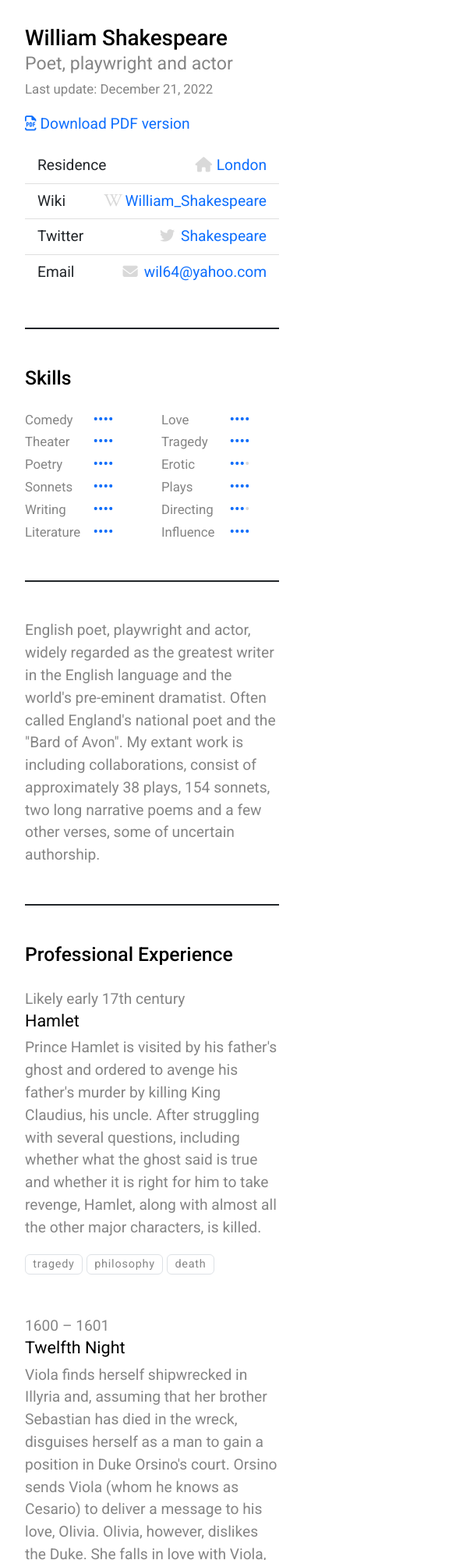
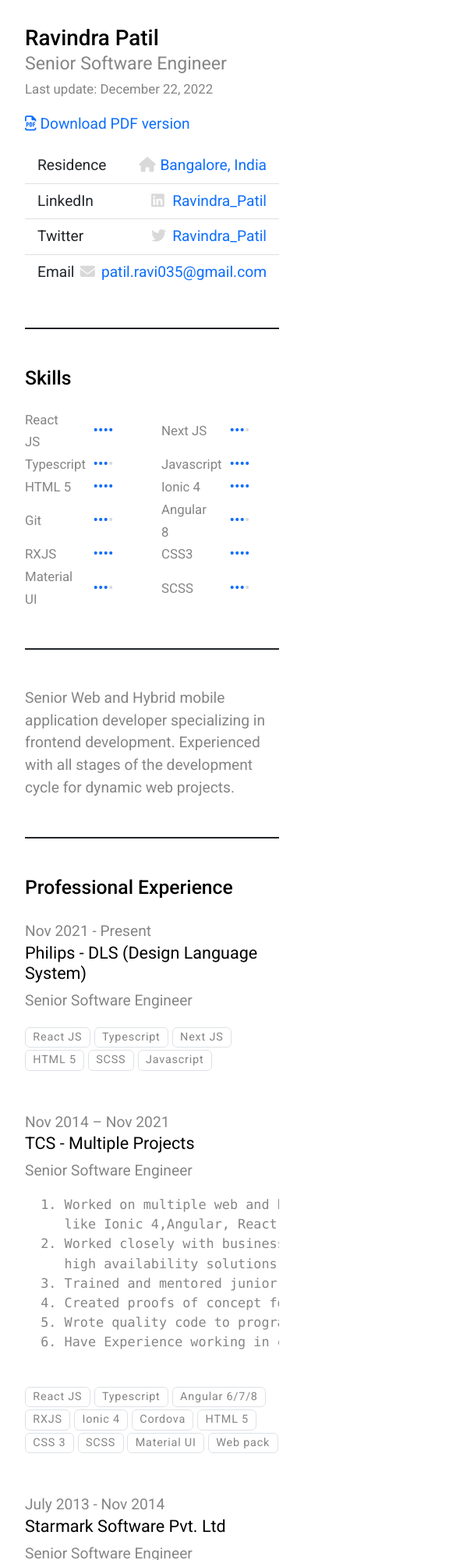
Before and after one commit to patil035/myresume, a plain HTML site: page index.html in a window 390 px wide. Shown: the top 2000 px of the page at 78% size, 585 px wide, since content can reach past the window. Drawn offline with nearby package versions, Linux system fonts and the light colour scheme.

Commit message:
Deploying to gh-pages from  @ d5df888e7e85a449f508b3edf283b1dc0a6142b5 🚀

```diff
--- a/index.html
+++ b/index.html
@@ -3,7 +3,7 @@
 <head>
     <meta charset="UTF-8"/>
     <meta name="viewport" content="width=device-width, initial-scale=1">
-    <title>William Shakespeare. Poet, playwright and actor</title>
+    <title>Ravindra Patil. Senior Software Engineer</title>
     <link rel="icon" href="favicon.ico" type="image/x-icon"/>
     <link rel="preconnect" href="https://fonts.googleapis.com">
     <link rel="preconnect" href="https://fonts.gstatic.com" crossorigin>
@@ -19,15 +19,15 @@
         <div class="row">
             <div class="col-print-6 col-12 col-md-4 d-flex justify-content-between flex-column">
                 <div>
-                    <h1 class="mb-0">William Shakespeare</h1>
-                    <div class="fs-3">Poet, playwright and actor</div>
+                    <h1 class="mb-0">Ravindra Patil</h1>
+                    <div class="fs-3">Senior Software Engineer</div>
                 </div>
                 <div>
                     <p>
-                        <time datetime="" class="small">Last update: December 21, 2022</time>
+                        <time datetime="" class="small">Last update: December 22, 2022</time>
                     </p>
                     <p>
-                        <span class="screen"><a href="william-shakespeare.poet-playwright-and-actor.pdf"><i class="far fa-file-pdf"></i>Download PDF version</a></span>
+                        <span class="screen"><a href="ravindra-patil.senior-software-engineer.pdf"><i class="far fa-file-pdf"></i>Download PDF version</a></span>
                         <span class="print">Up-to-date version of CV is available at <a href="https://patil035.github.io/myresume"
                                                                                         class="text-nowrap"><i
                             class="fab fa-github" aria-hidden="true"></i>https://patil035.github.io/myresume</a></span>
@@ -41,21 +41,21 @@
                 <ul class="list-group list-group-flush">
                     <li class="list-group-item d-flex justify-content-between align-items-start">
                         <span class="text-nowrap">Residence</span>
-                        <span class="text-nowrap"><a href="https://www.google.com/maps/place/London,+UK/@51.5285582,-0.2416814,11z/data=!3m1!4b1!4m5!3m4!1s0x47d8a00baf21de75:0x52963a5addd52a99!8m2!3d51.5072178!4d-0.1275862"><i class="fa fa-home fact-icon"></i>London</a></span>
+                        <span class="text-nowrap"><a href="https://www.google.com/maps/place/Bengaluru,+Karnataka/@12.9544595,77.3012657,10z/data=!3m1!4b1!4m5!3m4!1s0x3bae1670c9b44e6d:0xf8dfc3e8517e4fe0!8m2!3d12.9715987!4d77.5945627"><i class="fa fa-home fact-icon"></i>Bangalore, India</a></span>
                     </li>
                     <li class="list-group-item d-flex justify-content-between align-items-start">
-                        <span class="text-nowrap">Wiki</span>
-                        <span class="text-nowrap"><a href="https://en.wikipedia.org/wiki/William_Shakespeare">
-                  <i class="fa-brands fa-wikipedia-w fact-icon"></i>William_Shakespeare
+                        <span class="text-nowrap">LinkedIn</span>
+                        <span class="text-nowrap"><a href="https://www.linkedin.com/in/ravindra-patil-08791720">
+                  <i class="fab fa-linkedin fact-icon"></i>Ravindra_Patil
                 </a></span>
                     </li>
                     <li class="list-group-item d-flex justify-content-between align-items-start">
                         <span class="text-nowrap">Twitter</span>
-                        <span class="text-nowrap"><a href="https://twitter.com/shakespeare"><i class="fa-brands fa-twitter fact-icon"></i>Shakespeare</a></span>
+                        <span class="text-nowrap"><a href="hhttps://twitter.com/PatilRavi035"><i class="fa-brands fa-twitter fact-icon"></i>Ravindra_Patil</a></span>
                     </li>
                     <li class="list-group-item d-flex justify-content-between align-items-start">
                         <span class="text-nowrap">Email</span>
-                        <span class="text-nowrap"><a href="mailto:wil64@yahoo.com"><i class="fa fa-envelope fact-icon"></i>wil64@yahoo.com</a></span>
+                        <span class="text-nowrap"><a href="mailto:patil.ravi035@gmail.com"><i class="fa fa-envelope fact-icon"></i>patil.ravi035@gmail.com</a></span>
                     </li>
                 </ul>
             </div>
@@ -66,7 +66,7 @@
         <h3 class="h2 screen mb-4">Skills</h3>
         <div class="row align-items-center">
             <div class="col-print-1 col-3 col-md-2 col-lg-1 text-right">
-                <small>Comedy</small>
+                <small>React JS</small>
             </div>
             <div class="col-print-1 col-3 col-md-2 col-lg-1">
                 <div class="skills">
@@ -74,7 +74,23 @@
                 </div>
             </div>
             <div class="col-print-1 col-3 col-md-2 col-lg-1 text-right">
-                <small>Love</small>
+                <small>Next JS</small>
+            </div>
+            <div class="col-print-1 col-3 col-md-2 col-lg-1">
+                <div class="skills">
+                    <div class="skills-bar" style="width: 75%"></div>
+                </div>
+            </div>
+            <div class="col-print-1 col-3 col-md-2 col-lg-1 text-right">
+                <small>Typescript</small>
+            </div>
+            <div class="col-print-1 col-3 col-md-2 col-lg-1">
+                <div class="skills">
+                    <div class="skills-bar" style="width: 75%"></div>
+                </div>
+            </div>
+            <div class="col-print-1 col-3 col-md-2 col-lg-1 text-right">
+                <small>Javascript</small>
             </div>
             <div class="col-print-1 col-3 col-md-2 col-lg-1">
                 <div class="skills">
@@ -82,7 +98,7 @@
                 </div>
             </div>
             <div class="col-print-1 col-3 col-md-2 col-lg-1 text-right">
-                <small>Theater</small>
+                <small>HTML 5</small>
             </div>
             <div class="col-print-1 col-3 col-md-2 col-lg-1">
                 <div class="skills">
@@ -90,7 +106,7 @@
                 </div>
             </div>
             <div class="col-print-1 col-3 col-md-2 col-lg-1 text-right">
-                <small>Tragedy</small>
+                <small>Ionic 4</small>
             </div>
             <div class="col-print-1 col-3 col-md-2 col-lg-1">
                 <div class="skills">
@@ -98,7 +114,23 @@
                 </div>
             </div>
             <div class="col-print-1 col-3 col-md-2 col-lg-1 text-right">
-                <small>Poetry</small>
+                <small>Git</small>
+            </div>
+            <div class="col-print-1 col-3 col-md-2 col-lg-1">
+                <div class="skills">
+                    <div class="skills-bar" style="width: 75%"></div>
+                </div>
+            </div>
+            <div class="col-print-1 col-3 col-md-2 col-lg-1 text-right">
+                <small>Angular 8</small>
+            </div>
+            <div class="col-print-1 col-3 col-md-2 col-lg-1">
+                <div class="skills">
+                    <div class="skills-bar" style="width: 75%"></div>
+                </div>
+            </div>
+            <div class="col-print-1 col-3 col-md-2 col-lg-1 text-right">
+                <small>RXJS</small>
             </div>
             <div class="col-print-1 col-3 col-md-2 col-lg-1">
                 <div class="skills">
@@ -106,7 +138,15 @@
                 </div>
             </div>
             <div class="col-print-1 col-3 col-md-2 col-lg-1 text-right">
-                <small>Erotic</small>
+                <small>CSS3</small>
+            </div>
+            <div class="col-print-1 col-3 col-md-2 col-lg-1">
+                <div class="skills">
+                    <div class="skills-bar" style="width: 100%"></div>
+                </div>
+            </div>
+            <div class="col-print-1 col-3 col-md-2 col-lg-1 text-right">
+                <small>Material UI</small>
             </div>
             <div class="col-print-1 col-3 col-md-2 col-lg-1">
                 <div class="skills">
@@ -114,109 +154,131 @@
                 </div>
             </div>
             <div class="col-print-1 col-3 col-md-2 col-lg-1 text-right">
-                <small>Sonnets</small>
-            </div>
-            <div class="col-print-1 col-3 col-md-2 col-lg-1">
-                <div class="skills">
-                    <div class="skills-bar" style="width: 100%"></div>
-                </div>
-            </div>
-            <div class="col-print-1 col-3 col-md-2 col-lg-1 text-right">
-                <small>Plays</small>
-            </div>
-            <div class="col-print-1 col-3 col-md-2 col-lg-1">
-                <div class="skills">
-                    <div class="skills-bar" style="width: 100%"></div>
-                </div>
-            </div>
-            <div class="col-print-1 col-3 col-md-2 col-lg-1 text-right">
-                <small>Writing</small>
-            </div>
-            <div class="col-print-1 col-3 col-md-2 col-lg-1">
-                <div class="skills">
-                    <div class="skills-bar" style="width: 100%"></div>
-                </div>
-            </div>
-            <div class="col-print-1 col-3 col-md-2 col-lg-1 text-right">
-                <small>Directing</small>
+                <small>SCSS</small>
             </div>
             <div class="col-print-1 col-3 col-md-2 col-lg-1">
                 <div class="skills">
                     <div class="skills-bar" style="width: 75%"></div>
                 </div>
             </div>
-            <div class="col-print-1 col-3 col-md-2 col-lg-1 text-right">
-                <small>Literature</small>
-            </div>
-            <div class="col-print-1 col-3 col-md-2 col-lg-1">
-                <div class="skills">
-                    <div class="skills-bar" style="width: 100%"></div>
-                </div>
-            </div>
-            <div class="col-print-1 col-3 col-md-2 col-lg-1 text-right">
-                <small>Influence</small>
-            </div>
-            <div class="col-print-1 col-3 col-md-2 col-lg-1">
-                <div class="skills">
-                    <div class="skills-bar" style="width: 100%"></div>
-                </div>
-            </div>
         </div>
     </div>
 
     <div class="border-bottom border-2 border-print-0 border-dark mb-5 pb-5 pb-print-0 mb-print-1">
-        English poet, playwright and actor, widely regarded as the greatest writer in the English language
-        and the world's pre-eminent dramatist. Often called England's national poet and the "Bard of Avon".
-        My extant work is including collaborations, consist of approximately 38 plays, 154 sonnets,
-        two long narrative poems and a few other verses, some of uncertain authorship.
+        Senior Web and Hybrid mobile application developer specializing in frontend
+        development. Experienced with all stages of the development cycle for
+        dynamic web projects.
     </div>
 
     <div class="border-bottom border-2 border-print-0 border-dark mb-5 pb-5 pb-print-0 mb-print-1">
         <h2 class="mb-4">Professional Experience</h2>
         <div class="row d-block d-md-flex mb-5">
             <div class="col-md-2 pt-1">
-                Likely early 17th century
+                Nov 2021 - Present
             </div>
             <div class="col-md-10">
-                <h3 class="fs-4 fw-normal">Hamlet</h3>
+                <h3 class="fs-4 fw-normal">Philips - DLS (Design Language System)</h3>
 
-                <div><p>Prince Hamlet is visited by his father&#39;s ghost and ordered to avenge his father&#39;s murder by killing King Claudius, his uncle. After struggling with several questions, including whether what the ghost said is true and whether it is right for him to take revenge, Hamlet, along with almost all the other major characters, is killed.</p></div>
+                <p>Senior Software Engineer</p>
+
+                <div></div>
 
                 <p>
-                    <span class="badge text-body border border-1">tragedy</span>
-                    <span class="badge text-body border border-1">philosophy</span>
-                    <span class="badge text-body border border-1">death</span>
+                    <span class="badge text-body border border-1">React JS</span>
+                    <span class="badge text-body border border-1">Typescript</span>
+                    <span class="badge text-body border border-1">Next JS</span>
+                    <span class="badge text-body border border-1">HTML 5</span>
+                    <span class="badge text-body border border-1">SCSS</span>
+                    <span class="badge text-body border border-1">Javascript</span>
                 </p>
             </div>
         </div>
         <div class="row d-block d-md-flex mb-5">
             <div class="col-md-2 pt-1">
-                1600 – 1601
+                Nov 2014 – Nov 2021
             </div>
             <div class="col-md-10">
-                <h3 class="fs-4 fw-normal">Twelfth Night</h3>
+                <h3 class="fs-4 fw-normal">TCS - Multiple Projects</h3>
 
-                <div><p>Viola finds herself shipwrecked in Illyria and, assuming that her brother Sebastian has died in the wreck, disguises herself as a man to gain a position in Duke Orsino&#39;s court. Orsino sends Viola (whom he knows as Cesario) to deliver a message to his love, Olivia. Olivia, however, dislikes the Duke. She falls in love with Viola, who she thinks is a man. Eventually, Viola&#39;s brother Sebastian, who in fact was unharmed in the wreck, reappears. At a critical moment, Viola&#39;s true identity is revealed when members of the court notice the similarities between her and Sebastian. Olivia quickly falls in love with Sebastian, and Viola confesses her love for the Duke.</p></div>
+                <p>Senior Software Engineer</p>
+
+                <div><pre><code>  1. Worked on multiple web and hybrid mobile application development using various latest technologies
+     like Ionic 4,Angular, React JS, Typescript, HTML 5, Javascript and CSS3.
+  2. Worked closely with business analysts, development teams and infrastructure specialists to deliver
+     high availability solutions for mission critical applications.
+  3. Trained and mentored junior developers and Engineers, teaching skills like React JS and Angular.
+  4. Created proofs of concept for innovative new solutions.
+  5. Wrote quality code to program complete applications.
+  6. Have Experience working in client locations and worked in KLM(2.6 years), Amsterdam, Netherlands.
+  </code></pre></div>
 
                 <p>
-                    <span class="badge text-body border border-1">comedy</span>
-                    <span class="badge text-body border border-1">love</span>
+                    <span class="badge text-body border border-1">React JS</span>
+                    <span class="badge text-body border border-1">Typescript</span>
+                    <span class="badge text-body border border-1">Angular 6/7/8</span>
+                    <span class="badge text-body border border-1">RXJS</span>
+                    <span class="badge text-body border border-1">Ionic 4</span>
+                    <span class="badge text-body border border-1">Cordova</span>
+                    <span class="badge text-body border border-1">HTML 5</span>
+                    <span class="badge text-body border border-1">CSS 3</span>
+                    <span class="badge text-body border border-1">SCSS</span>
+                    <span class="badge text-body border border-1">Material UI</span>
+                    <span class="badge text-body border border-1">Web pack</span>
+                </p>
+            </div>
+        </div>
+        <div class="row d-block d-md-flex mb-5">
+            <div class="col-md-2 pt-1">
+                July 2013 - Nov 2014
+            </div>
+            <div class="col-md-10">
+                <h3 class="fs-4 fw-normal">Starmark Software Pvt. Ltd</h3>
+
+                <p>Senior Software Engineer</p>
+
+                <div><pre><code>  1. Developed Health Care Product using programming languages like Angular, Javascript, Cordova using
+     Telerik app builder tool.
+  2. Application developed for Android and iOS platforms.
+  3. Designed frontend architecture for the application.
+  4. Deployed application to Apple store and Android play store multiple times.
+  5. Got appreciation for on time completion of the application and
+     for the quality coding.
+  </code></pre></div>
+
+                <p>
+                    <span class="badge text-body border border-1">HTML 5</span>
+                    <span class="badge text-body border border-1">Javascript</span>
+                    <span class="badge text-body border border-1">Angular</span>
+                    <span class="badge text-body border border-1">Cordova</span>
+                    <span class="badge text-body border border-1">Telerik app builder tool</span>
                 </p>
             </div>
         </div>
         <div class="row d-block d-md-flex">
             <div class="col-md-2 pt-1">
-                1595–1596, with a possible early draft written in 1591
+                April 2011 - June 2013
             </div>
             <div class="col-md-10">
-                <h3 class="fs-4 fw-normal">The Tragedy of Romeo and Juliet</h3>
+                <h3 class="fs-4 fw-normal">Radix Web</h3>
 
-                <div><p>In Verona, Italy, two families, the Montagues and the Capulets, are in the midst of a bloody feud. Romeo, a Montague, and Juliet, a Capulet, fall in love and struggle to maintain their relationship in the face of familial hatred. After Romeo kills Juliet&#39;s cousin Tybalt in a fit of passion, things fall apart. Both lovers eventually commit suicide within minutes of each other, and the feuding families make peace over their recent grief.</p></div>
+                <p>Software Engineer</p>
+
+                <div><pre><code>  1. Worked on multiple Web and Hybrid mobile application development using Cordova/Phonegap, HTML5, CSS, Jquery
+     Mobile and Javascript technologies.
+  2. Created executables binaries files(ipa and apk) using Cordova/Phonegap for multiple mobile platforms.
+  3. Submitting Android and iOS executable files to Apple Store and
+     Google Play store.
+  4. Deployed application to Apple store and Android play store multiple times.
+  5. Got appreciation for on time completion of the application and
+     for the quality coding.
+  </code></pre></div>
 
                 <p>
-                    <span class="badge text-body border border-1">tragedy</span>
-                    <span class="badge text-body border border-1">death</span>
-                    <span class="badge text-body border border-1">love</span>
+                    <span class="badge text-body border border-1">HTML 5</span>
+                    <span class="badge text-body border border-1">Javascript</span>
+                    <span class="badge text-body border border-1">Angular</span>
+                    <span class="badge text-body border border-1">CSS</span>
+                    <span class="badge text-body border border-1">Jquery</span>
                 </p>
             </div>
         </div>
@@ -224,29 +286,32 @@
 
     <div class="border-bottom border-2 border-print-0 border-dark mb-5 pb-5 pb-print-0 mb-print-1">
         <h2 class="mb-4">Education</h2>
-        <div>King Edward VI Grammar School in Stratford-upon-Avon [1571 - 1578]</div>
+        <div>APPA Institute of Engineering and Technology - ( VTU )</div>
+        <p>Computer Science</p>
     </div>
 
-    <h2 class="mb-4">Additional Experience</h2>
+    <h2 class="mb-4">Additional Details</h2>
 
     <div class="mb-4">
-        <h3 class="fs-4 fw-normal">Performance</h3>
+        <h3 class="fs-4 fw-normal">LANGUAGES</h3>
 
-        <p>Thousands of performances of my plays have been staged since the end of the 16th century. Many of my greatest plays were performed by the Lord Chamberlain&#39;s Men and King&#39;s Men acting companies at the <a href="https://en.wikipedia.org/wiki/Globe_Theatre">Globe</a> and Blackfriars Theatres.</p>
+
 
         <div>
-            <span class="badge text-body border border-1">theater</span>
-            <span class="badge text-body border border-1">play</span>
+            <span class="badge text-body border border-1">English</span>
+            <span class="badge text-body border border-1">Kannada</span>
+            <span class="badge text-body border border-1">Hindi</span>
         </div>
     </div>
     <div class="mb-4">
-        <h3 class="fs-4 fw-normal">Poetry</h3>
+        <h3 class="fs-4 fw-normal">AWARDS</h3>
 
-        <p>In 1593 and 1594, when the theatres were closed because of plague, I published two narrative poems on sexual themes, Venus and Adonis and The Rape of Lucrece. I dedicated them to Henry Wriothesley, Earl of Southampton.</p>
+
 
         <div>
-            <span class="badge text-body border border-1">poetry</span>
-            <span class="badge text-body border border-1">erotic</span>
+            <span class="badge text-body border border-1">2020/2021 - Credit Suisse - On Spot award for Delivery of project</span>
+            <span class="badge text-body border border-1">2018-2019- KLM Royal Dutch Airlines - On spot award for developing and delivering most complex features</span>
+            <span class="badge text-body border border-1">2014- Best developer Award for Developing Quality product and on time delivery Multiple appreciations for quick learning new technologies and for implementations</span>
         </div>
     </div>
 </div>
```
Also changed, not shown: favicon.ico, photo.jpg, 2 other files.
